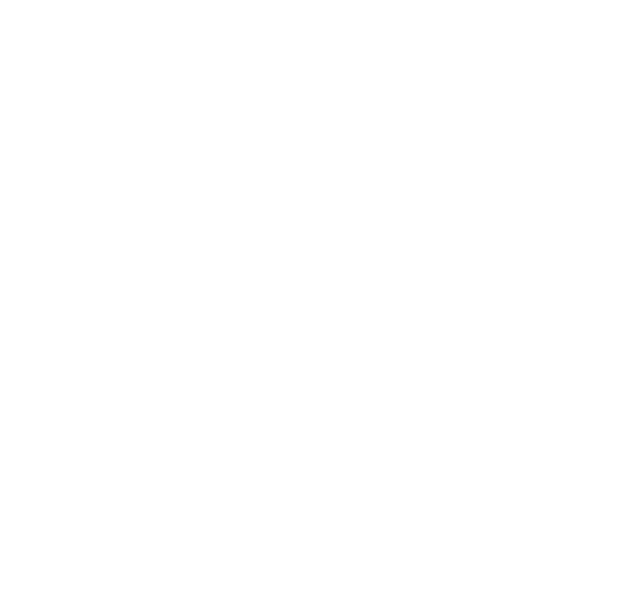
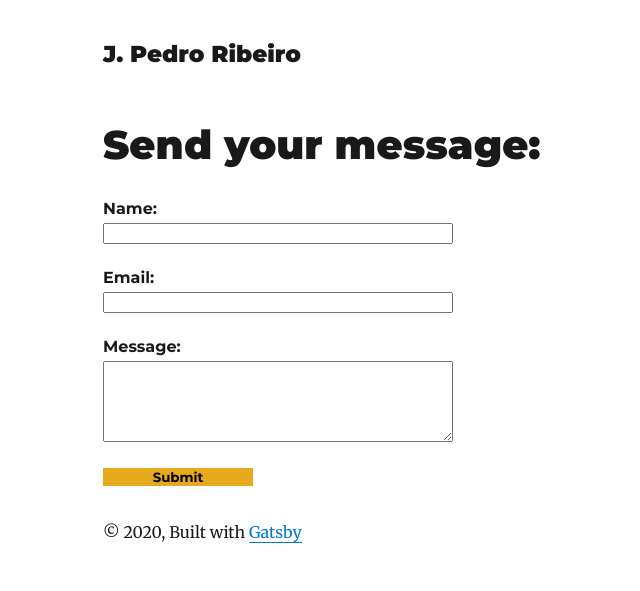
Before and after one commit to jpedroribeiro/jpedroribeiro.com, a Gatsby site: page /contact in a window 1280 px wide. Before the commit this address had no page. Shown: the whole page, without its empty margins (222-862 px from the left). Built offline with nearby package versions, Linux system fonts and the light colour scheme; Gatsby itself is replaced by a stand-in of ours; some packages are replaced by stand-ins of ours.

Commit message:
Adding contact form

```diff
--- a/gatsby-node.js
+++ b/gatsby-node.js
@@ -9,7 +9,6 @@ exports.createPages = ({ graphql, actions }) => {
   const redirectBatch = [
     { f: `/blog/`, t: `/` },
     { f: `/portfolio/`, t: `/` },
-    { f: `/contact/`, t: `/` },
     { f: `/sideprojects/`, t: `https://github.com/jpedroribeiro` },
     { f: `/tag/front-end-development/`, t: `/` },
     { f: `/tag/html/`, t: `/` },
@@ -31,6 +30,7 @@ exports.createPages = ({ graphql, actions }) => {
 
   const blogPost = path.resolve(`./src/templates/blog-post.js`);
   const tagTemplate = path.resolve(`./src/templates/tag.js`);
+  const contactTemplate = path.resolve(`./src/pages/contact.js`);
 
   return graphql(
     `
@@ -99,6 +99,11 @@ exports.createPages = ({ graphql, actions }) => {
       });
     });
 
+    createPage({
+      path: `/contact/`,
+      component: contactTemplate,
+    });
+
     return null;
   });
 };
--- a/src/components/bio.js
+++ b/src/components/bio.js
@@ -61,6 +61,8 @@ function Bio() {
                 LinkedIn
               </a>
               .
+              <br/>
+              Wanna talk? <a href={"/contact/"}>Send me a message</a>.
             </p>
           </div>
         );
--- /dev/null
+++ b/src/pages/contact.js
@@ -0,0 +1,88 @@
+import React from "react";
+
+import Layout from "../components/layout";
+import SEO from "../components/seo";
+
+import { graphql } from "gatsby";
+
+class ContactPage extends React.Component {
+  constructor(props) {
+    super(props);
+    this.submitForm = this.submitForm.bind(this);
+    this.state = {
+      status: "",
+    };
+  }
+
+  render() {
+    const {
+      data: {
+        site: {
+          siteMetadata: { title },
+        },
+      },
+    } = this.props;
+    const { status } = this.state;
+
+    const thisTitle = `Contact Me`;
+
+    return (
+      <Layout location={this.props.location} title={title}>
+        <SEO title={thisTitle} />
+        <h1>Send your message:</h1>
+        <form
+          onSubmit={this.submitForm}
+          action="https://formspree.io/xeqpqqor"
+          method="POST"
+          className={"contact"}
+        >
+          <label>Name:</label>
+          <input type="text" name="name" required />
+          <label>Email:</label>
+          <input type="email" name="email" required />
+          <label>Message:</label>
+          <textarea name="message" rows={5} required />
+          {status === "SUCCESS" ? (
+            <p className={"success"}>Thanks!</p>
+          ) : (
+            <button>Submit</button>
+          )}
+          {status === "ERROR" && (
+            <p className={"error"}>Ooops! There was an error.</p>
+          )}
+        </form>
+      </Layout>
+    );
+  }
+
+  submitForm(ev) {
+    ev.preventDefault();
+    const form = ev.target;
+    const data = new FormData(form);
+    const xhr = new XMLHttpRequest();
+    xhr.open(form.method, form.action);
+    xhr.setRequestHeader("Accept", "application/json");
+    xhr.onreadystatechange = () => {
+      if (xhr.readyState !== XMLHttpRequest.DONE) return;
+      if (xhr.status === 200) {
+        form.reset();
+        this.setState({ status: "SUCCESS" });
+      } else {
+        this.setState({ status: "ERROR" });
+      }
+    };
+    xhr.send(data);
+  }
+}
+
+export default ContactPage;
+
+export const pageQuery = graphql`
+  query {
+    site {
+      siteMetadata {
+        title
+      }
+    }
+  }
+`;
--- a/src/styles/index.css
+++ b/src/styles/index.css
@@ -39,6 +39,34 @@ ol {
   }
 }
 
+.contact label {
+  font-family: Montserrat, sans-serif;
+  font-weight: bold;
+  display: block;
+}
+
+.contact input,
+.contact textarea {
+  margin-bottom: 20px;
+  width: 350px;
+  display: block;
+}
+
+.contact button {
+  font-family: Montserrat, sans-serif;
+  font-weight: bold;
+  background: #e7a91d;
+  border: none;
+  width: 150px;
+}
+
+.contact .success {
+  color: lightgreen;
+}
+
+.contact .error {
+  color: lightcoral;
+}
 
 /*
 
```
